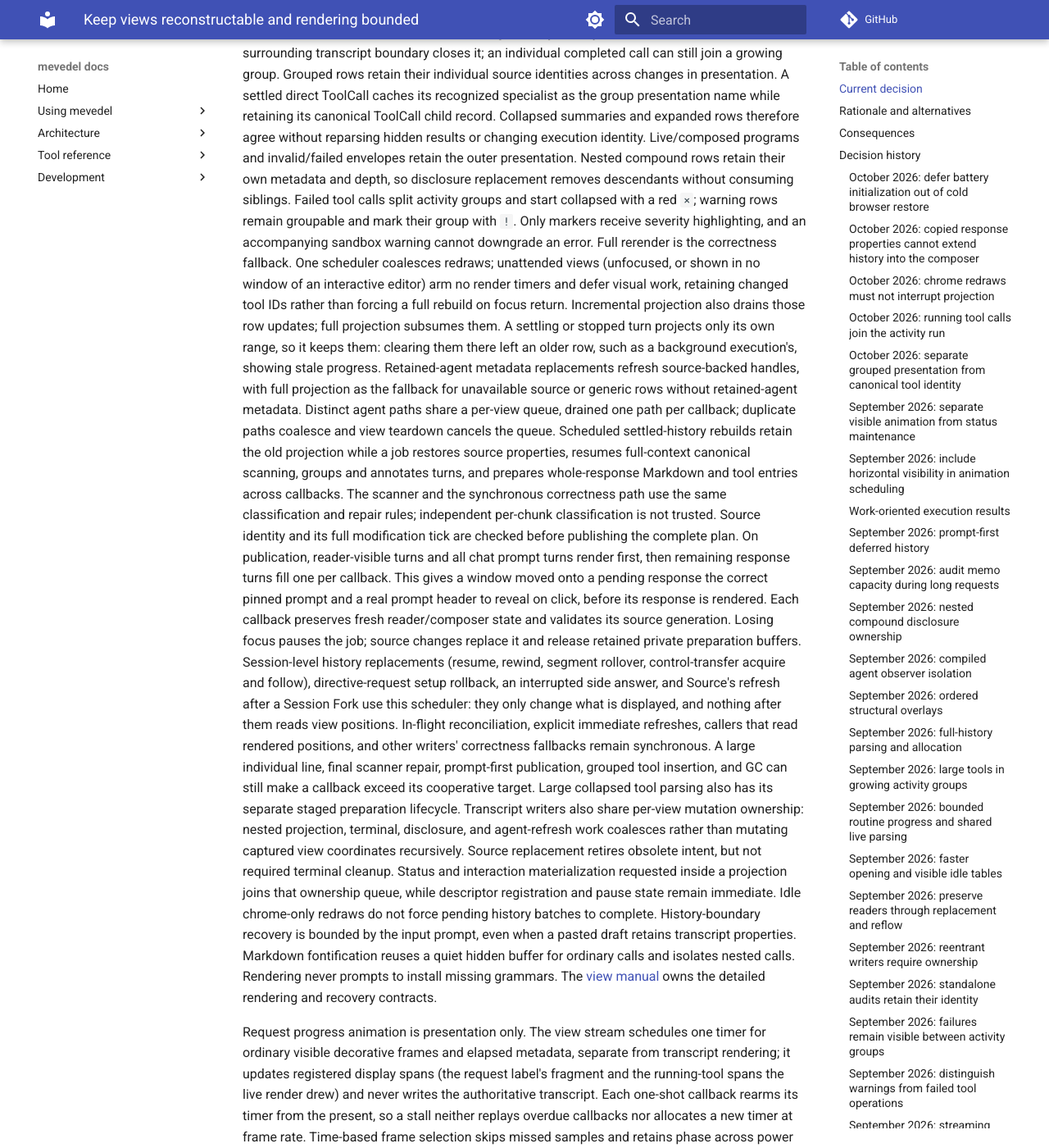
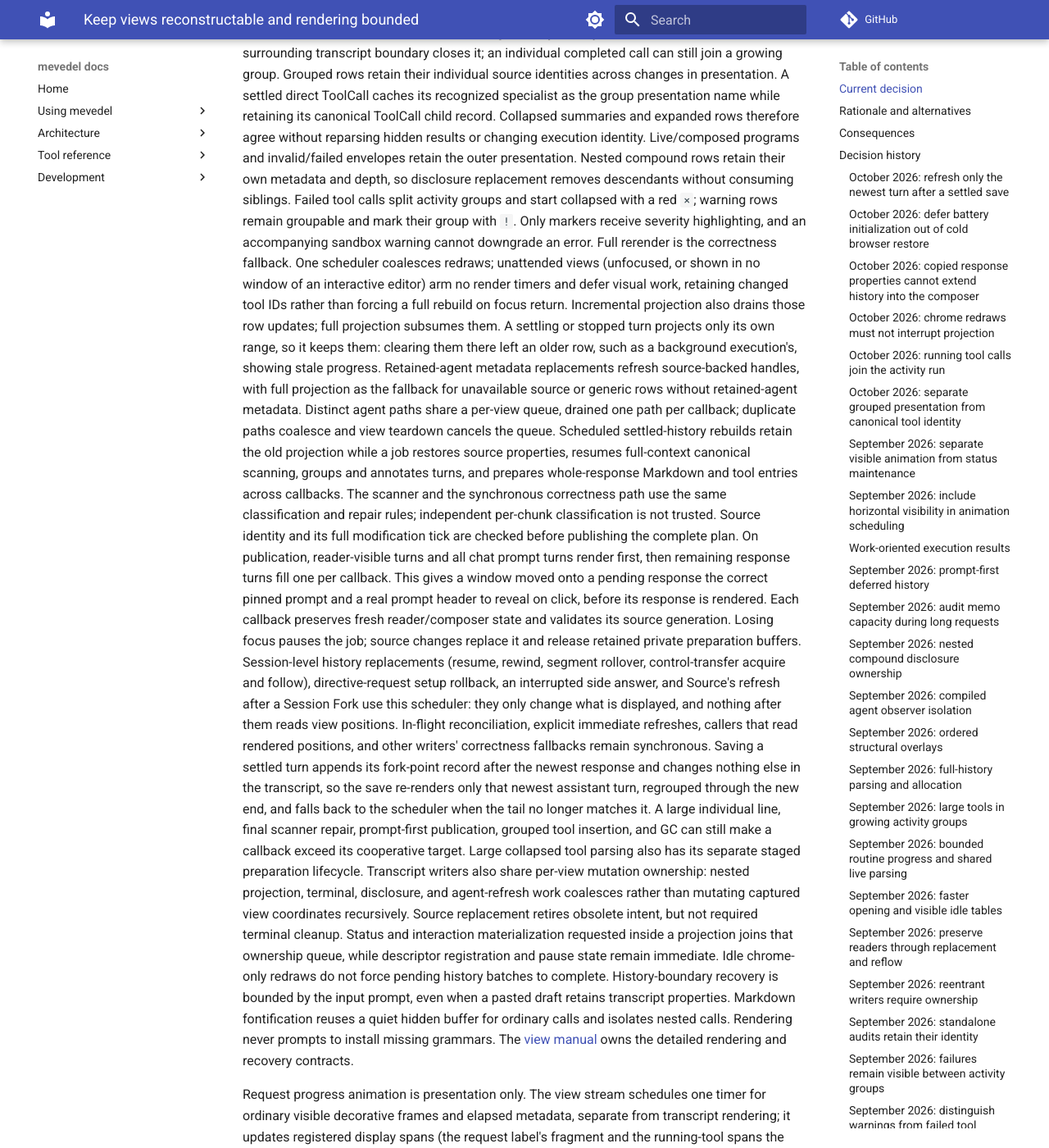
Before and after one commit to FrauH0lle/mevedel, an MkDocs documentation site: the page built from docs/adr/0119-keep-views-reconstructable-and-rendering-bounded.md, in a window 1280 px wide and 1400 px high, scrolled down 1450 px. Shown: the whole window at 82% size. Built offline with MkDocs 1.6.1 and Material for MkDocs 9.7.7, drawn with Linux system fonts in a browser that asks for light colours; comment, search, counter and statistics services are not loaded; some of the changed text lies outside the part shown.

Commit message:
fix(view): Refresh only the newest turn after a settled save
Every saved turn scheduled a full, batched history rebuild so the settled reply's source bounds would cover the fork-point record the save appends. When the window showed more than the last reply, one frame showed the previous reply and a "Loading conversation turn..." placeholder where the finished reply had been, and the rebuild cost 153.7 ms for a 40-exchange history. The save only appends after the newest response, so re-render that turn alone, regrouped through the new end, and fall back to the scheduler when the tail no longer matches it. This takes 2.0 ms regardless of history length.

* mevedel-view-render.el (mevedel-view-render--replace-turn): Extract the local turn replacement shared with source refresh.
(mevedel-view-render--refresh-source): Use it.
(mevedel-view-render--last-turn-position)
(mevedel-view-render--refresh-latest-turn-now)
(mevedel-view-render-refresh-latest-turn): New.
* mevedel-turn.el (mevedel--turn-checkpoint): Refresh the newest turn instead of scheduling a full rerender.
* mevedel-side-conversation.el: Declare and autoload mevedel-view-rerender, which previously came from mevedel-turn.
* test/test-mevedel-turn.el (mevedel--turn-save): Cover an untouched earlier turn and no full projection.
* test/test-mevedel-view-render-batch.el (mevedel-view-render-refresh-latest-turn): New.
* docs/adr/0119-keep-views-reconstructable-and-rendering-bounded.md: Record the narrower refresh and its measurement.

```diff
--- a/docs/adr/0119-keep-views-reconstructable-and-rendering-bounded.md
+++ b/docs/adr/0119-keep-views-reconstructable-and-rendering-bounded.md
@@ -99,7 +99,10 @@ directive-request setup rollback, an interrupted side answer, and Source's
 refresh after a Session Fork use this scheduler: they only change what is displayed, and nothing after them reads
 view positions. In-flight reconciliation, explicit immediate refreshes, callers
 that read rendered positions, and other writers' correctness fallbacks remain
-synchronous. A large
+synchronous. Saving a settled turn appends its fork-point record after the
+newest response and changes nothing else in the transcript, so the save
+re-renders only that newest assistant turn, regrouped through the new end, and
+falls back to the scheduler when the tail no longer matches it. A large
 individual line, final scanner repair, prompt-first publication, grouped tool
 insertion, and GC can still make a callback exceed its cooperative target. Large
 collapsed tool parsing also has its separate staged preparation lifecycle.
@@ -370,6 +373,18 @@ and retains the last good display where possible.
 
 ## Decision history
 
+### October 2026: refresh only the newest turn after a settled save
+
+July's fork-metadata fix scheduled a full history refresh after every saved
+turn, so a settled reply's source bounds would cover the fork-point record the
+save appends. The save changes nothing else; the old transcript text is an exact
+prefix of the new one. That full refresh ran batched at every turn end: when the
+window showed more than the last reply, one frame showed the previous reply and a
+"Loading conversation turn..." placeholder where the finished reply had been, and
+the rail kept an extra separator line. Re-rendering only the newest turn
+costs 2.0 ms against 153.7 ms for the complete projection of a 40-exchange history
+(compiled, medians of seven), and does not grow with history.
+
 ### October 2026: defer battery initialization out of cold browser restore
 
 The observer originally loaded `battery.el` eagerly with the stream view.
```
Also changed, not shown: 5 other files.
